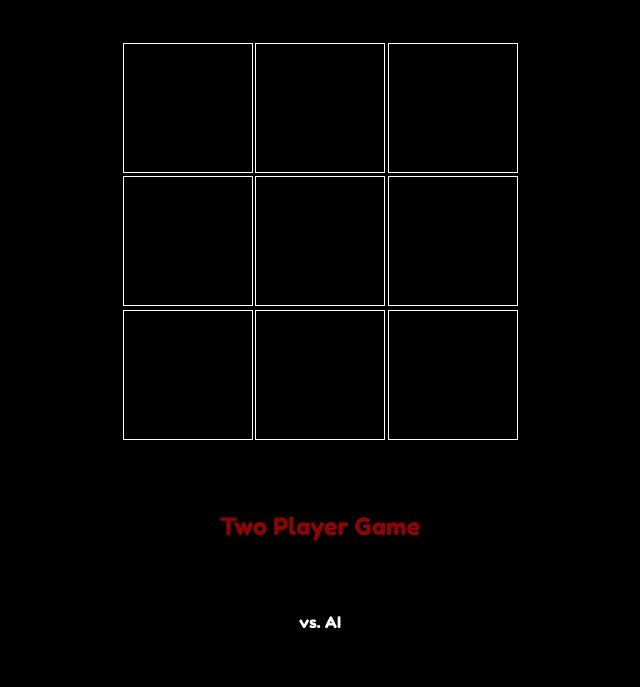
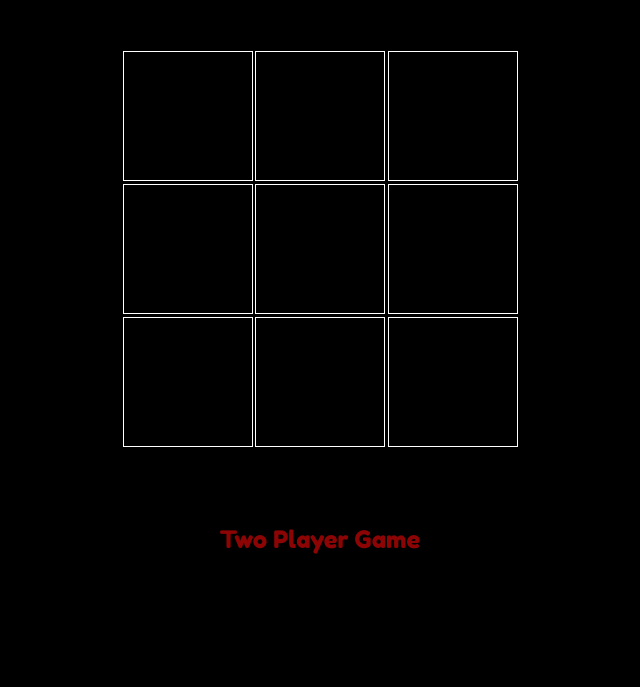
Before and after one commit to Driijko/Tic-Tac-Toe, a plain HTML site: page index.html in a window 1280 px wide. Shown: the part 113-800 px from the top of the page, without its empty margins (320-960 px from the left). Drawn offline with Linux system fonts and the light colour scheme.

Commit message:
Final commit?

```diff
--- a/index.html
+++ b/index.html
@@ -59,7 +59,7 @@
       <div class="instructionsContainer">
         <div class="instructions">Two Player Game</div>
       </div>
-      <div class="aiOption">vs. AI</div>
+      <div class="aiOption"></div>
     </div>
     <script src="./script.js" type="application/javascript"></script>
   </body>
```
